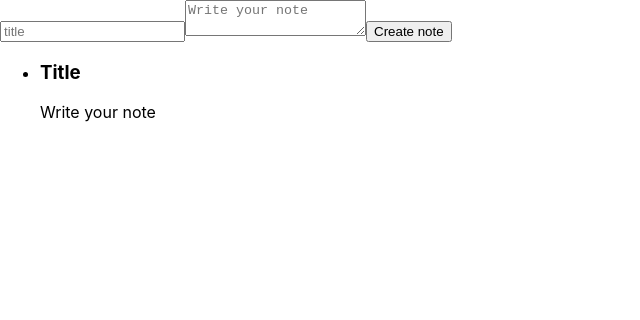
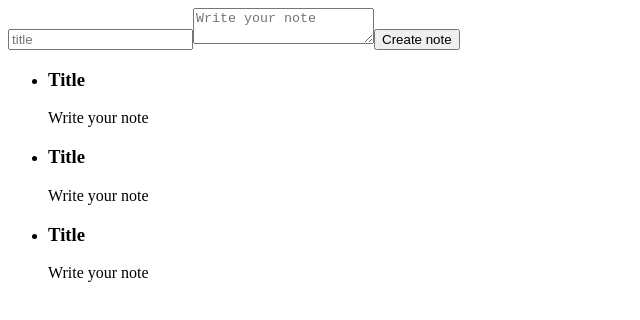
Before and after one commit to GuilhermeSR98/Notes-app-with-React, a React (Create React App) app in the folder ceep/: page / in a window 1280 px wide. Shown: the top 320 px of the page, without its empty margins (0-640 px from the left). Built offline with nearby package versions, Linux system fonts and the light colour scheme.

Commit message:
Componentizing the code

```diff
--- a/ceep/src/App.js
+++ b/ceep/src/App.js
@@ -1,15 +1,15 @@
-import ListOfNotes from './components/ListOfNotes'
-function App() {
-  return (
-    <section>
-      <form>
-        <input type='text' placeholder='title'/>
-        <textarea placeholder='Write your note'/>
-        <button>Create note</button>
-      </form>
-      <ListOfNotes/>
-    </section>
-  );
+import { Component } from "react";
+import ListOfNotes from "./components/ListOfNotes";
+import RegistrationForm from "./components/RegistrationForm";
+class App extends Component {
+  render() {
+    return (
+      <section>
+        <RegistrationForm />
+        <ListOfNotes />
+      </section>
+    );
+  }
 }
 
 export default App;
--- a/ceep/src/components/ListOfNotes.jsx
+++ b/ceep/src/components/ListOfNotes.jsx
@@ -1,18 +1,21 @@
-import React, { Component } from 'react';
+import React, { Component } from "react";
+import NoteCard from "./NoteCard";
 
-export default class ListOfNotes extends Component{
-    render(){
-        return (
-            <ul>
+class ListOfNotes extends Component {
+  render() {
+    return (
+      <ul>
         <li>
-          <section>
-            <header>
-              <h3>Title</h3>
-            </header>
-            <p>Write your note</p>
-          </section>
+          <NoteCard />
+        </li>
+        <li>
+          <NoteCard />
+        </li>
+        <li>
+          <NoteCard />
         </li>
       </ul>
-        );
-    }
+    );
+  }
 }
+export default ListOfNotes;
--- /dev/null
+++ b/ceep/src/components/NoteCard.jsx
@@ -0,0 +1,15 @@
+import React, { Component } from "react";
+class NoteCard extends Component {
+  render() {
+    return (
+      <section>
+        <header>
+          <h3>Title</h3>
+        </header>
+        <p>Write your note</p>
+      </section>
+    );
+  }
+}
+
+export default NoteCard;
--- /dev/null
+++ b/ceep/src/components/RegistrationForm.jsx
@@ -0,0 +1,14 @@
+import React, { Component } from "react";
+
+class RegistrationForm extends Component {
+  render() {
+    return (
+      <form>
+        <input type="text" placeholder="title" />
+        <textarea placeholder="Write your note" />
+        <button>Create note</button>
+      </form>
+    );
+  }
+}
+export default RegistrationForm;
```
Also changed, not shown: ceep/src/index.js (+4 -5 lines).
